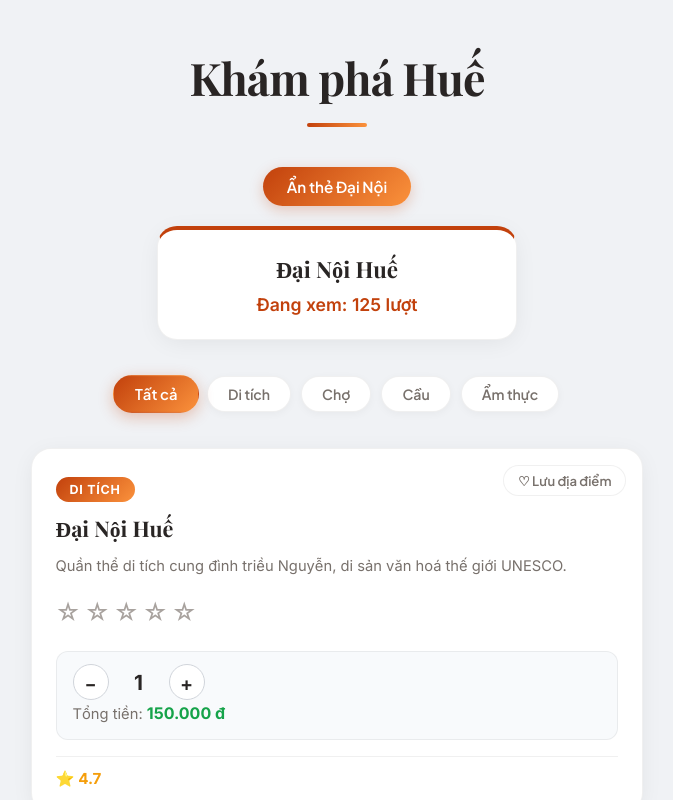
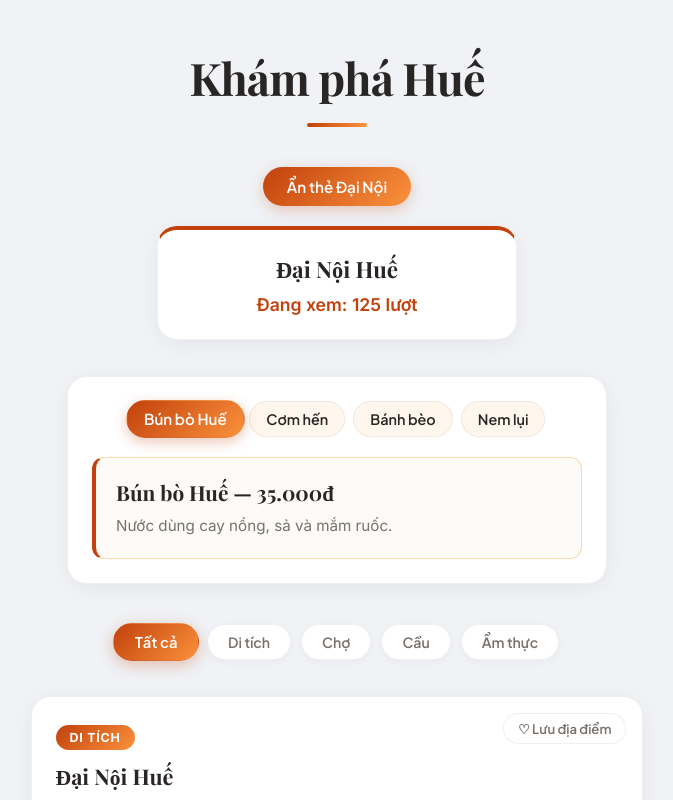
Before and after one commit to phucloc1410/phu-xuan-react, a React (Vite) app in the folder phu-xuan-react/: page / in a window 1280 px wide. Shown: the top 800 px of the page, without its empty margins (303-976 px from the left). Built offline with nearby package versions, Linux system fonts and the light colour scheme; a web font is replaced by a local one.

Commit message:
LAP 2: Xem chi tiet mon an Hue (useEffect dependency, stale data prevention)

```diff
--- a/phu-xuan-react/src/App.css
+++ b/phu-xuan-react/src/App.css
@@ -108,6 +108,97 @@
   align-items: center;
   justify-content: center;
   gap: 8px;
+}
+
+/* ── LAB 2: MÓN ĂN HUẾ (useEffect dependency) ───── */
+.trang-mon-an {
+  max-width: 540px;
+  margin: 30px auto 40px;
+  background: white;
+  padding: 24px;
+  border-radius: var(--radius-lg);
+  box-shadow: var(--shadow-card);
+  border: 1px solid var(--border-light);
+}
+
+.trang-mon-an h2 {
+  font-family: var(--font-heading);
+  font-size: 1.5rem;
+  color: var(--text-main);
+  text-align: center;
+  margin: 0 0 16px;
+}
+
+.food-buttons {
+  display: flex;
+  flex-wrap: wrap;
+  gap: 8px;
+  justify-content: center;
+  margin-bottom: 20px;
+}
+
+.food-buttons button {
+  border: 1.5px solid var(--border-light);
+  background: #fff7ed;
+  color: var(--text-main);
+  font-family: var(--font-body);
+  font-size: 0.9rem;
+  font-weight: 600;
+  padding: 8px 16px;
+  border-radius: var(--radius-pill);
+  cursor: pointer;
+  transition: all var(--transition);
+}
+
+.food-buttons button:hover {
+  background: #ffedd5;
+  color: var(--primary);
+  border-color: var(--primary-light);
+}
+
+.food-buttons button.is-active {
+  background: linear-gradient(135deg, var(--primary), var(--primary-light));
+  color: white;
+  border-color: transparent;
+  box-shadow: 0 4px 12px rgba(194, 65, 12, 0.3);
+  transform: scale(1.05);
+}
+
+.the-mon-an {
+  background: #fdfbf7;
+  border-radius: var(--radius-md);
+  padding: 20px;
+  border: 1px solid #fed7aa;
+  border-left: 4px solid var(--primary);
+  animation: fadeIn 0.3s ease;
+}
+
+.the-mon-an h3 {
+  font-family: var(--font-heading);
+  font-size: 1.3rem;
+  color: var(--text-main);
+  margin: 0 0 8px;
+}
+
+.the-mon-an p {
+  color: var(--text-muted);
+  font-size: 0.95rem;
+  line-height: 1.6;
+  margin: 0;
+}
+
+.food-loading {
+  text-align: center;
+  color: var(--primary);
+  font-weight: 600;
+  padding: 24px;
+  font-style: italic;
+  animation: pulse 1s infinite alternate;
+}
+
+@keyframes pulse {
+  from { opacity: 0.6; }
+  to { opacity: 1; }
 }
 
 /* ── CATEGORY TABS ────────────────────────────────── */
--- a/phu-xuan-react/src/App.jsx
+++ b/phu-xuan-react/src/App.jsx
@@ -2,6 +2,7 @@ import { useState } from 'react';
 import AttractionList from './components/AttractionList';
 import CategoryTabs from './components/CategoryTabs';
 import { attractions } from './data/attractions';
+import TrangMonAn from './features/food/TrangMonAn';
 import LuotXemDaiNoi from './features/landmarks/LuotXemDaiNoi';
 
 function App() {
@@ -32,6 +33,9 @@ function App() {
 
       {hienThi && <LuotXemDaiNoi />}
 
+      {/* Lab 2: Xem chi tiết món ăn Huế */}
+      <TrangMonAn />
+
       <CategoryTabs
         categories={categories}
         selectedCategory={selectedCategory}
--- /dev/null
+++ b/phu-xuan-react/src/data/fetchMonAn.js
@@ -0,0 +1,12 @@
+import danhSachMonAn from './mon-an.json';
+
+function fetchMonAn(id) {
+  return new Promise((resolve) => {
+    setTimeout(() => {
+      const monAn = danhSachMonAn.find((m) => m.id === id);
+      resolve(monAn);
+    }, 800); // giả lập độ trễ mạng 800ms
+  });
+}
+
+export default fetchMonAn;
--- /dev/null
+++ b/phu-xuan-react/src/data/mon-an.json
@@ -0,0 +1,6 @@
+[
+  { "id": 1, "ten": "Bún bò Huế", "gia": 35000, "moTa": "Nước dùng cay nồng, sả và mắm ruốc." },
+  { "id": 2, "ten": "Cơm hến", "gia": 25000, "moTa": "Hến xào, rau sống, bánh tráng nướng giòn." },
+  { "id": 3, "ten": "Bánh bèo", "gia": 30000, "moTa": "Bánh bèo chén, tôm cháy, mỡ hành." },
+  { "id": 4, "ten": "Nem lụi", "gia": 40000, "moTa": "Nem nướng than, cuốn bánh tráng, nước lèo đậu phộng." }
+]
--- /dev/null
+++ b/phu-xuan-react/src/features/food/ChiTietMonAn.jsx
@@ -0,0 +1,33 @@
+import { useState, useEffect } from 'react';
+import fetchMonAn from '../../data/fetchMonAn';
+
+function ChiTietMonAn({ idMonAn }) {
+  const [monAn, setMonAn] = useState(null);
+  const [dangTai, setDangTai] = useState(true);
+
+  useEffect(() => {
+    let daHuy = false;
+    setDangTai(true);
+
+    fetchMonAn(idMonAn).then((data) => {
+      if (!daHuy) {
+        setMonAn(data);
+        setDangTai(false);
+      }
+    });
+
+    return () => {
+      daHuy = true;
+    };
+  }, [idMonAn]);
+
+  if (dangTai) return <p className="food-loading">Đang tải thông tin món ăn…</p>;
+  return (
+    <div className="the-mon-an">
+      <h3>{monAn.ten} — {monAn.gia.toLocaleString('vi-VN')}đ</h3>
+      <p>{monAn.moTa}</p>
+    </div>
+  );
+}
+
+export default ChiTietMonAn;
--- /dev/null
+++ b/phu-xuan-react/src/features/food/TrangMonAn.jsx
@@ -0,0 +1,44 @@
+import { useState } from 'react';
+import ChiTietMonAn from './ChiTietMonAn';
+
+function TrangMonAn() {
+  const [idDangChon, setIdDangChon] = useState(1);
+
+  return (
+    <div className="trang-mon-an">
+      <div className="food-buttons">
+        <button
+          type="button"
+          className={idDangChon === 1 ? 'is-active' : ''}
+          onClick={() => setIdDangChon(1)}
+        >
+          Bún bò Huế
+        </button>
+        <button
+          type="button"
+          className={idDangChon === 2 ? 'is-active' : ''}
+          onClick={() => setIdDangChon(2)}
+        >
+          Cơm hến
+        </button>
+        <button
+          type="button"
+          className={idDangChon === 3 ? 'is-active' : ''}
+          onClick={() => setIdDangChon(3)}
+        >
+          Bánh bèo
+        </button>
+        <button
+          type="button"
+          className={idDangChon === 4 ? 'is-active' : ''}
+          onClick={() => setIdDangChon(4)}
+        >
+          Nem lụi
+        </button>
+      </div>
+      <ChiTietMonAn idMonAn={idDangChon} />
+    </div>
+  );
+}
+
+export default TrangMonAn;
```
